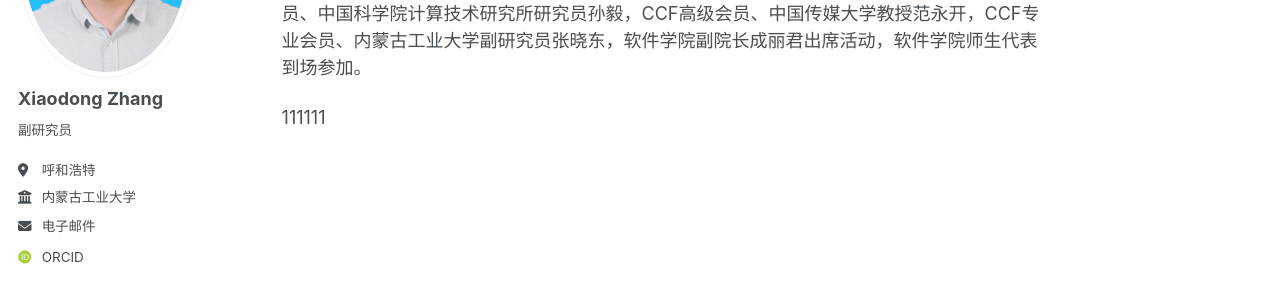
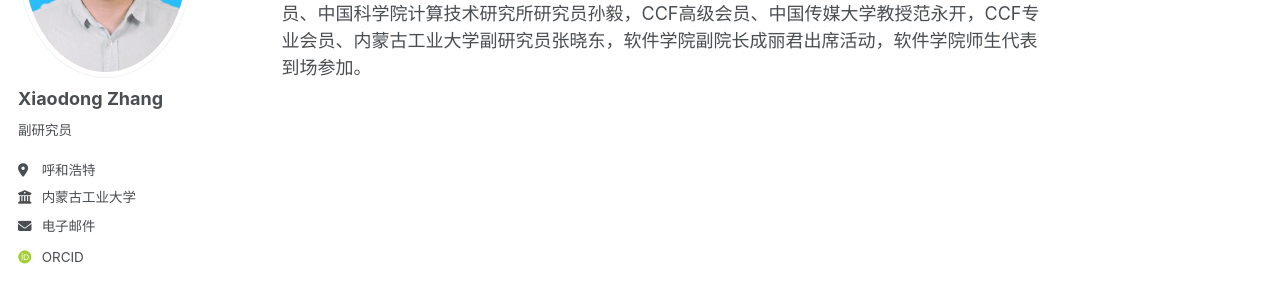
Before and after one commit to zhangxiaodong-imut/zhangxiaodong-imut.github.io, a Jekyll site: the page built from _talks/2024-CCF区块链专委走进山西农业大学.md, in a window 1280 px wide. Shown: the part 250-550 px from the top of the page. Built offline with Jekyll 4.4.1, drawn with Linux system fonts in a browser that asks for light colours; some web fonts are replaced.

Commit message:
Update talk.html

```diff
--- a/_layouts/talk.html
+++ b/_layouts/talk.html
@@ -41,7 +41,7 @@ layout: default
       {% endunless %}
 
       <section class="page__content" itemprop="text">
-        {{ content }} 111111
+        {{ content }}
         {% if page.link %}<div><a href="{{ page.link }}" class="btn">{{ site.data.ui-text[site.locale].ext_link_label | default: "Direct Link" }}</a></div>{% endif %}
       </section>
 
```
